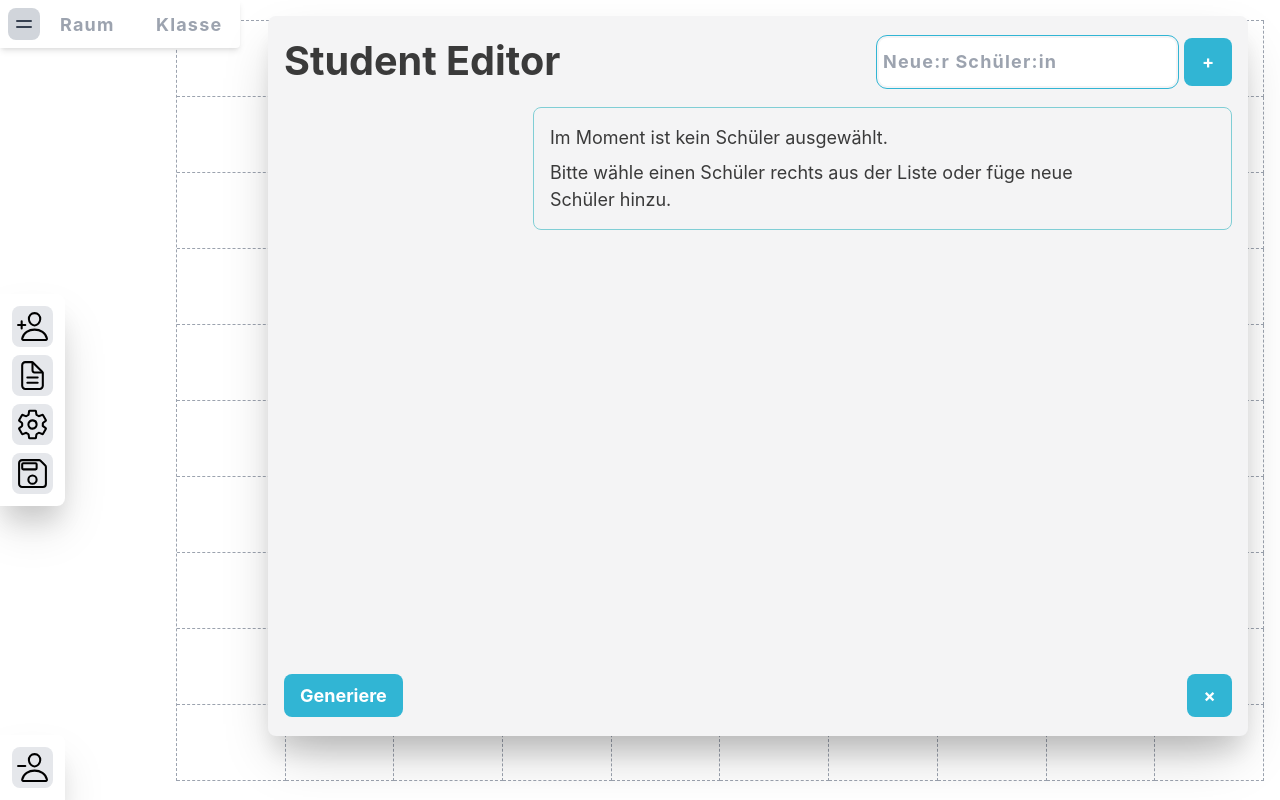
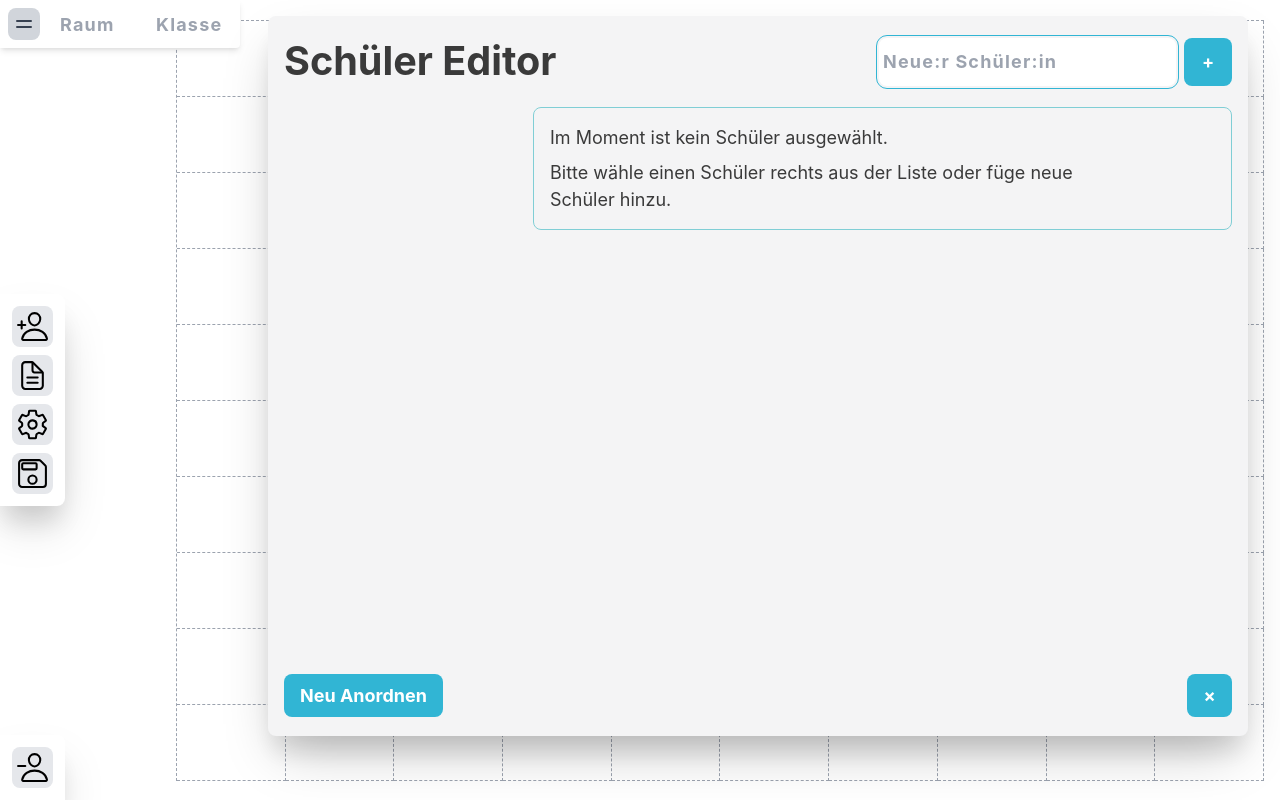
Before and after one commit to christiankozalla/sitzplan, a React (Vite) app: page / in a window 1280 px wide. Both pictures are taken after a click on the picture 32 px from the left and 375 px from the top of the page. Built offline with nearby package versions, Linux system fonts and the light colour scheme.

Commit message:
Schüler Editor und neuer Text für Neu Anordnen

```diff
--- a/src/components/Conditions.tsx
+++ b/src/components/Conditions.tsx
@@ -21,7 +21,7 @@ export const Conditions: FC = () => {
   return (
     <div className={styles.grid}>
       <div id={styles.editorHeadline}>
-        <h2>Student Editor</h2>
+        <h2>Schüler Editor</h2>
         <AddStudent />
       </div>
       <div id={styles.studentList}>
--- a/src/components/Controls.tsx
+++ b/src/components/Controls.tsx
@@ -26,7 +26,7 @@ export const Controls: FC = () => {
         setOpen={setShowConditions}
         action={
           <button onClick={() => controller.rearrangeStudentsByConstraints()}>
-            Generiere
+            Neu Anordnen
           </button>
         }
       >
```
